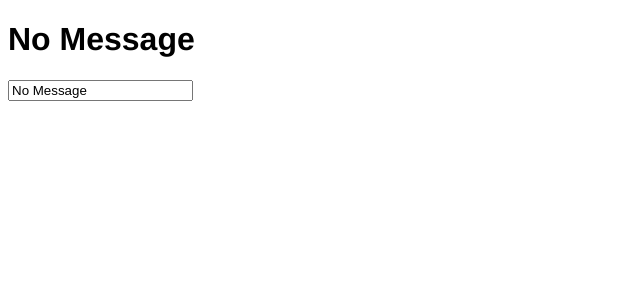
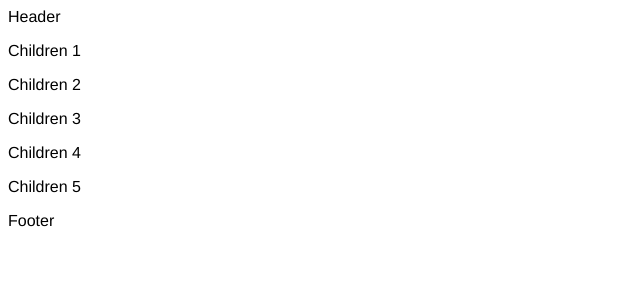
Before and after one commit to galihroswandi/learn-vuejs, a Vue app: page / in a window 1280 px wide. Shown: the top 300 px of the page, without its empty margins (0-640 px from the left). Built offline with nearby package versions, Linux system fonts and the light colour scheme.

Commit message:
feat: Video 21 Slot / Children di react (#21)

```diff
--- a/src/App.vue
+++ b/src/App.vue
@@ -1,21 +1,18 @@
 <template>
-  <h1>{{ message }}</h1>
-
-  <!-- Cara susah -->
-  <Child :value="message" @update:value-emit="message = $event" />
-
-  <!-- Cara gampang -->
-  <!-- <Child v-model="message" /> -->
+  <Child>
+    <main>
+      <p>Children 1</p>
+      <p>Children 2</p>
+      <p>Children 3</p>
+      <p>Children 4</p>
+      <p>Children 5</p>
+    </main>
+  </Child>
 </template>
 
 <script>
 import Child from "./components/ChildComponent.vue";
 export default {
-  data() {
-    return {
-      message: "No Message",
-    };
-  },
   components: {
     Child,
   },
--- a/src/components/ChildComponent.vue
+++ b/src/components/ChildComponent.vue
@@ -1,23 +1,9 @@
 <template>
-  <input type="text" v-model="value" />
+  <header>Header</header>
+  <slot />
+  <footer>Footer</footer>
 </template>
 
 <script>
-export default {
-  props: {
-    value: {
-      type: String,
-    },
-  },
-  computed: {
-    value: {
-      get() {
-        return this.value;
-      },
-      set(value) {
-        this.$emit("update:value-emit", value);
-      },
-    },
-  },
-};
+export default {};
 </script>
```
